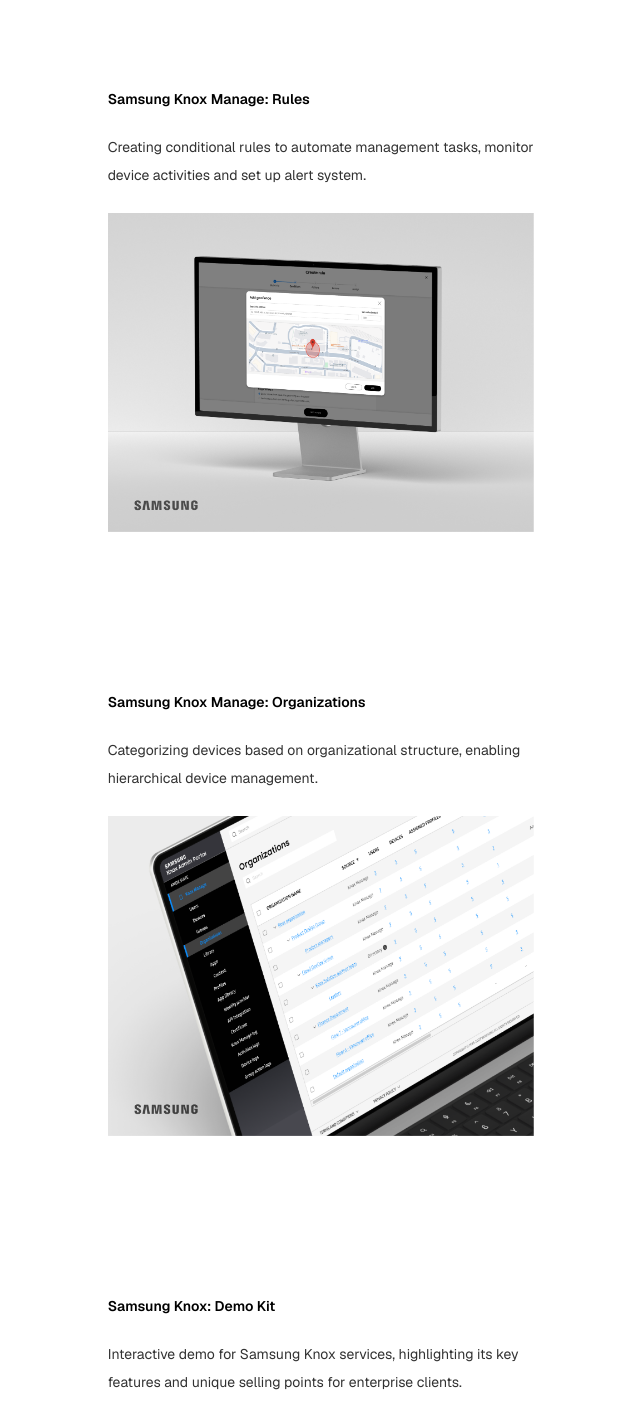
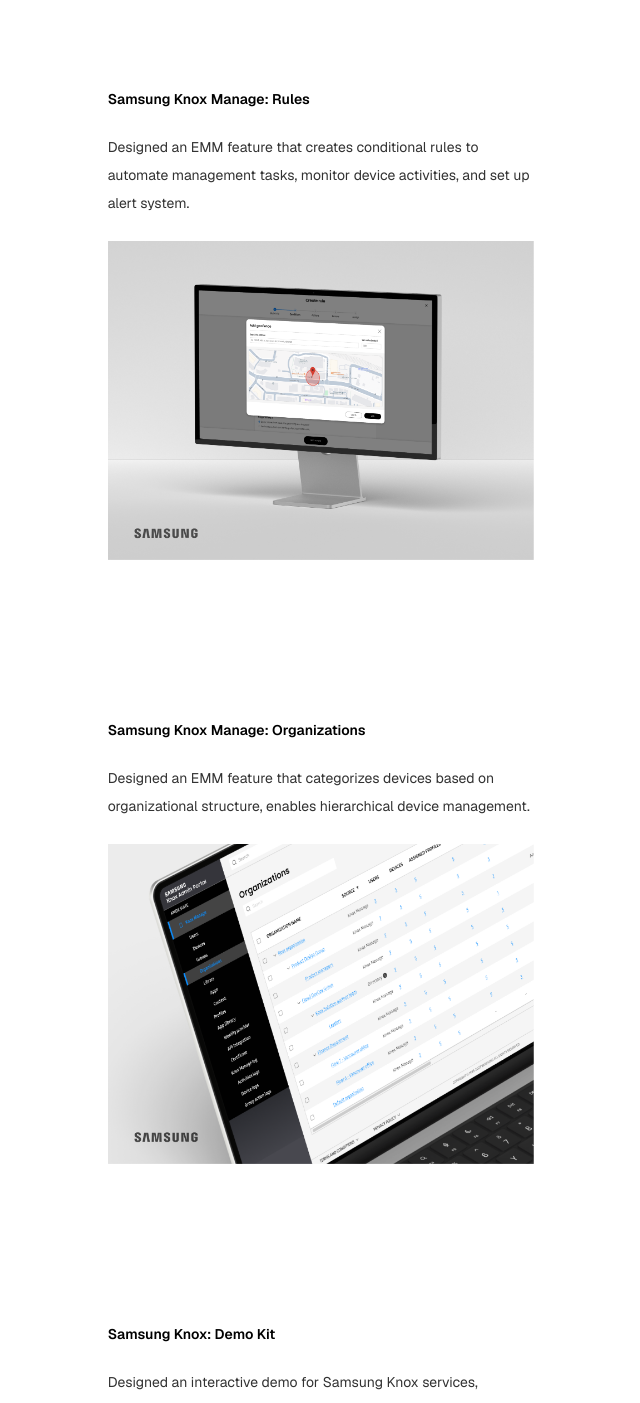
Before and after one commit to hungiie/portfolio, a Next.js app: page / in a window 1280 px wide. Shown: the part 620-2023 px from the top of the page, without its empty margins (319-959 px from the left). Built offline with nearby package versions, Linux system fonts and the light colour scheme.

Commit message:
update desc

```diff
--- a/app/demokit/page.tsx
+++ b/app/demokit/page.tsx
@@ -14,7 +14,7 @@
                 <Button variant="blue-hyperlink" text="<- Back to home" link="/" textSize="text-sm" target="_self"/>
             </div>
             <Heading text="Samsung Knox: Demo Kit"/>
-            <p className="text-sm text-[var(--colour-bodytext)] leading-loose mb-6">Interactive demo for Samsung Knox services, highlighting its key features and unique selling points for enterprise clients.</p>
+            <p className="text-sm text-[var(--colour-bodytext)] leading-loose mb-6">Designed an interactive demo for Samsung Knox services, highlighted its key features and unique selling points for enterprise clients.</p>
             <ImageZoom>
                 <Image src="/demo.png" width={1532} height={1147} className="w-full h-auto mt-10 mb-10" alt="Samsung Knox"/>
             </ImageZoom>
--- a/app/organizations/page.tsx
+++ b/app/organizations/page.tsx
@@ -14,7 +14,7 @@
                 <Button variant="blue-hyperlink" text="<- Back to home" link="/" textSize="text-sm" target="_self"/>
             </div>
             <Heading text="Samsung Knox Manage: Organizations"/>
-            <p className="text-sm text-[var(--colour-bodytext)] leading-loose mb-6">Categorizing devices based on organizational structure, enabling hierarchical device management.</p>
+            <p className="text-sm text-[var(--colour-bodytext)] leading-loose mb-6">Designed an EMM feature that categorizes devices based on organizational structure, enables hierarchical device management.</p>
             <ImageZoom>
                 <Image src="/org.png" width={1532} height={1147} className="w-full h-auto mt-10 mb-2" alt="Samsung Knox"/>
             </ImageZoom>
--- a/app/page.tsx
+++ b/app/page.tsx
@@ -69,13 +69,13 @@
 
         <div className="grid grid-cols-1 gap-y-40">
           <SlideUp>
-            <ProjectThumbnail link="rules" name="Samsung Knox Manage: Rules" desc="Creating conditional rules to automate management tasks, monitor device activities and set up alert system." imageSrc="/rules.png" />
+            <ProjectThumbnail link="rules" name="Samsung Knox Manage: Rules" desc="Designed an EMM feature that creates conditional rules to automate management tasks, monitor device activities, and set up alert system." imageSrc="/rules.png" />
           </SlideUp>
           <SlideUp>
-            <ProjectThumbnail link="organizations" name="Samsung Knox Manage: Organizations" desc="Categorizing devices based on organizational structure, enabling hierarchical device management." imageSrc="/org.png" />
+            <ProjectThumbnail link="organizations" name="Samsung Knox Manage: Organizations" desc="Designed an EMM feature that categorizes devices based on organizational structure, enables hierarchical device management." imageSrc="/org.png" />
           </SlideUp>
           <SlideUp>
-            <ProjectThumbnail link="demokit" name="Samsung Knox: Demo Kit" desc="Interactive demo for Samsung Knox services, highlighting its key features and unique selling points for enterprise clients." imageSrc="/demo.png" />
+            <ProjectThumbnail link="demokit" name="Samsung Knox: Demo Kit" desc="Designed an interactive demo for Samsung Knox services, highlighted its key features and unique selling points for enterprise clients." imageSrc="/demo.png" />
           </SlideUp>
         </div>
 
--- a/app/rules/page.tsx
+++ b/app/rules/page.tsx
@@ -14,7 +14,7 @@
                 <Button variant="blue-hyperlink" text="<- Back to home" link="/" textSize="text-sm" target="_self"/>
             </div>
             <Heading text="Samsung Knox Manage: Rules"/>
-            <p className="text-sm text-[var(--colour-bodytext)] leading-loose mb-6">Creating conditional rules to automate management tasks, monitor device activities and set up alert system.</p>
+            <p className="text-sm text-[var(--colour-bodytext)] leading-loose mb-6">Designed an EMM feature that creates conditional rules to automate management tasks, monitor device activities, and set up alert system.</p>
             <ImageZoom>
                 <Image src="/rules.png" width={1532} height={1147} className="w-full h-auto mt-10 mb-10" alt="Samsung Knox"/>
             </ImageZoom>
```
